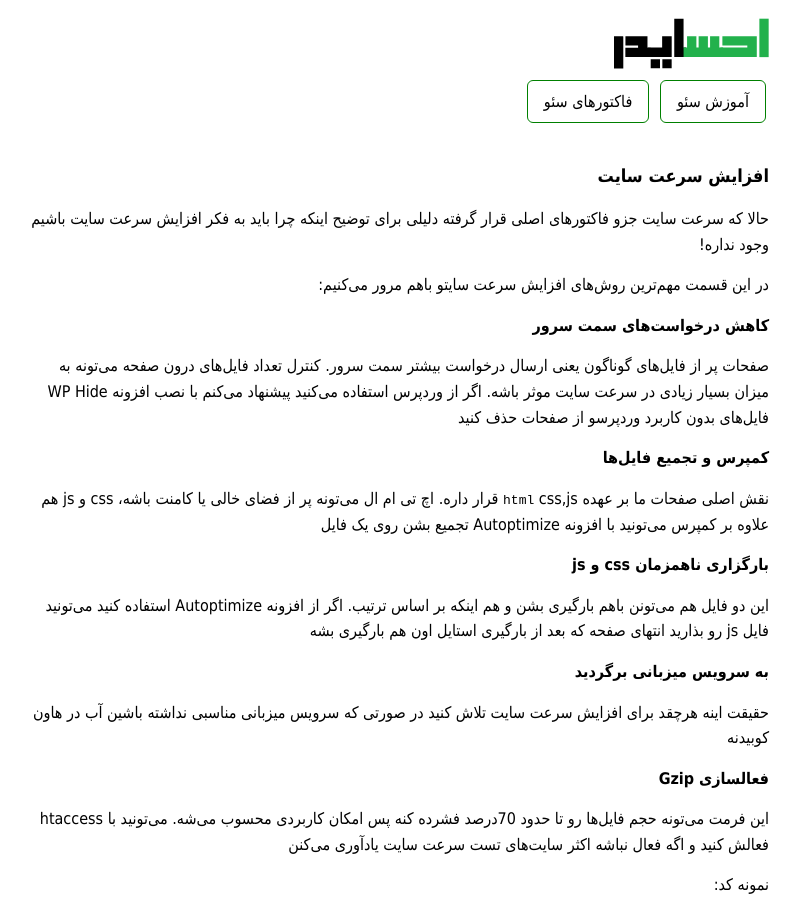
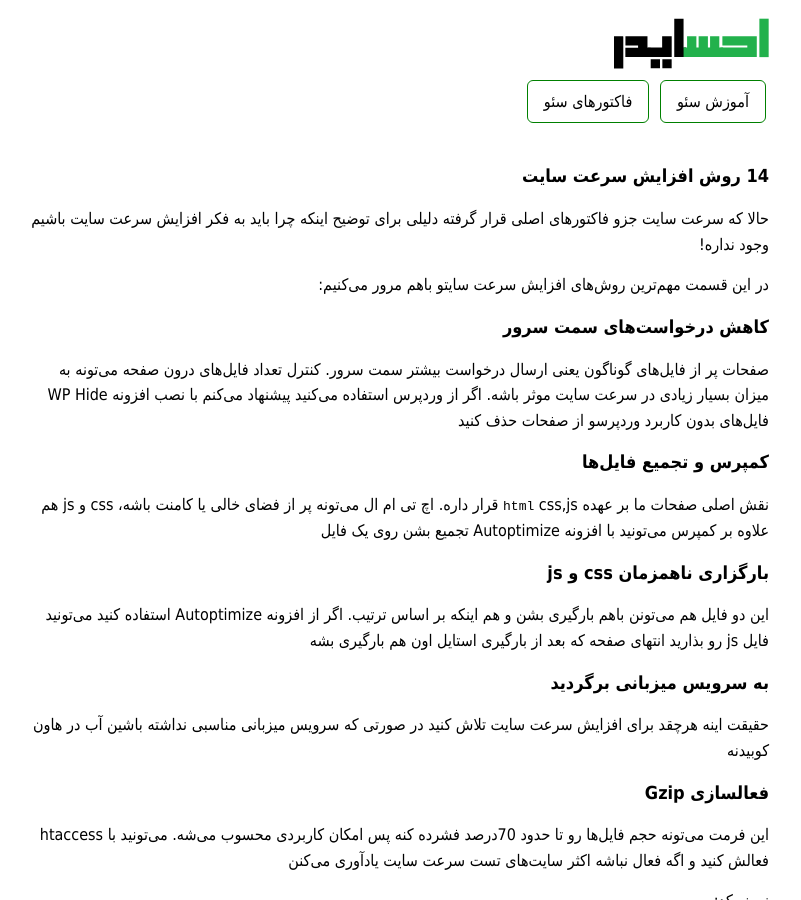
Before and after one commit to darkblog/darkblog.github.io, a Jekyll site: the page built from _posts/2021-5-2-speed-up-website.md, in a window 1280 px wide and 900 px high. Shown: the whole window, without its empty margins (241-1042 px from the left). Built offline with Jekyll 4.4.1, drawn with Linux system fonts in a browser that asks for light colours.

Commit message:
Update 2021-5-2-speed-up-website.md

````diff
--- a/_posts/2021-5-2-speed-up-website.md
+++ b/_posts/2021-5-2-speed-up-website.md
@@ -1,35 +1,35 @@
 ---
 layout: post
-title: افزایش سرعت سایت
+title: 14 روش افزایش سرعت سایت
 ---
 
 حالا که سرعت سایت جزو فاکتورهای اصلی قرار گرفته دلیلی برای توضیح اینکه چرا باید به فکر افزایش سرعت سایت باشیم وجود نداره!
 
 در این قسمت مهم‌ترین روش‌های افزایش سرعت سایتو باهم مرور می‌کنیم:
 
-**کاهش درخواست‌های سمت سرور**
+## کاهش درخواست‌های سمت سرور
 
 صفحات پر از فایل‌های گوناگون یعنی ارسال درخواست بیشتر سمت سرور. کنترل تعداد فایل‌های درون صفحه می‌تونه به میزان بسیار زیادی در سرعت سایت موثر باشه. اگر از وردپرس استفاده می‌کنید پیشنهاد می‌کنم با نصب افزونه WP Hide فایل‌های بدون کاربرد وردپرسو از صفحات حذف کنید
 
-**کمپرس و تجمیع فایل‌ها**
+## کمپرس و تجمیع فایل‌ها
 
 نقش اصلی صفحات ما بر عهده `html` css,js قرار داره. اچ تی ام ال می‌تونه پر از فضای خالی یا کامنت باشه، css و js هم علاوه بر کمپرس می‌تونید با افزونه Autoptimize تجمیع بشن روی یک فایل
 
-**بارگزاری ناهمزمان css و js**
+## بارگزاری ناهمزمان css و js
 
 این دو فایل هم می‌تونن باهم بارگیری بشن و هم اینکه بر اساس ترتیب. اگر از افزونه Autoptimize استفاده کنید می‌تونید فایل js رو بذارید انتهای صفحه که بعد از بارگیری استایل اون هم بارگیری بشه
 
-**به سرویس میزبانی برگردید**
+## به سرویس میزبانی برگردید
 
 حقیقت اینه هرچقد برای افزایش سرعت سایت تلاش کنید در صورتی که سرویس میزبانی مناسبی نداشته باشین آب در هاون کوبیدنه
 
-**فعالسازی Gzip**
+## فعالسازی Gzip
 
 این فرمت می‌تونه حجم فایل‌ها رو تا حدود 70درصد فشرده کنه پس امکان کاربردی محسوب می‌شه. می‌تونید با htaccess فعالش کنید و اگه فعال نباشه اکثر سایت‌های تست سرعت سایت یادآوری می‌کنن
 
 نمونه کد:
 
-<pre>
+```
 AddOutputFilterByType DEFLATE text/plain
 AddOutputFilterByType DEFLATE text/html
 AddOutputFilterByType DEFLATE text/xml
@@ -39,33 +39,33 @@ AddOutputFilterByType DEFLATE application/xhtml+xml
 AddOutputFilterByType DEFLATE application/rss+xml
 AddOutputFilterByType DEFLATE application/javascript
 AddOutputFilterByType DEFLATE application/x-javascript
-</pre>
+```
 
-**فعالسازی کش مرورگر**
+## فعالسازی کش مرورگر
 
 هر فایلی برای مرورگر شما فرستاده می‌شه یه زمان انقضا داره و اگه تنظیم نشه مثلا هربار که مجدد به صفحات از قبل بارگیری شده مراجعه می‌کنید بازم تصاویر و سایر فایل‌های مجدد بارگیری می‌شن که اصلا درست نیست
 
-**کاهش حجم تصاویر**
+## کاهش حجم تصاویر
 
 شما می‌تونید با ابزار فوتوشاب یا ابزارهای آنلاین براحتی تصاویر با کیفیت با حجم کم داشته باشید. تصاویر حجیم معمولا خیلی آزاردهنده هستن و استفاده از افزونه برای کاهش حجم تصاویر کار خوبی به نظر نمی‌رسه
 
-**از CDN استفاده کنید**
+## از CDN استفاده کنید
 
 شبکه تحویل محتوا می‌تونه فایل‌های سایتو روی سرورهای خودش ذخیره کنه و در اختیار کاربرها قرار بده که همین امر سبب کاهش بار سرور و افزایش سرعت چشمگیر می‌شه. در ایران بیشتر از کلودفلر و آروان کلود استفاده می‌شه
 
-**از هاست های پشتیبان استفاده کنید**
+## از هاست های پشتیبان استفاده کنید
 
 اگر می‌خواید یک فایل ویدیو آپلود کنید اصلا عاقلانه نیست روی هاست وردپرس اینکارو انجام بدید. می‌تونید روی نماشا آپلودش کنید و ازش استفاده کنید
 
-**جدا کردن css از html**
+## جدا کردن css از html
 
 با جدا کردن css از html می‌تونید حجم صفحاتو به میزان قابل توجهی کم کنید و با کش کردن css به افزایش سرعت صفحات کمک کنید
 
-**بارگذاری تنبل**
+## بارگذاری تنبل
 
 اگه تعداد تصاویر درون صفحات سایت شما زیاده و کاربر باید زمان زیادی صبر کنه تا کامل بارگیری بشن می‌تونید از تکنیک lazy loading یا برگذاری تنبل استفاده کنید تا کاربر وقتی اسکرول کنه بیاد پایین تصاویر اون قسمت براش فرستاده بشه. افزونه Autoptimize از این ویژگی پشتیبانی می‌کنه
 
-**افزونه‌های کمتر = سرعت بیشتر**
+## افزونه‌های کمتر = سرعت بیشتر
 
 اگه برای هرکاری یه افزونه نصب کردید احتمالا باید تجدید نظر کنید. فقط از افزونه‌های ضروری استفاده کنید و سایر مواردو حذف کنید. بیشتر افزونه‌ها به صفحات انواع فایل css و js اضافه می‌کنن که مفید هم نیستن
 
@@ -77,10 +77,10 @@ AddOutputFilterByType DEFLATE application/x-javascript
 
 مواردی که دستی قابل انجامه نیازی به افزونه ندارن. اگر تازه کار هم هستین بازم نترسید چون می‌تونید قبل از انجام تغییرات روی هر فایلی ازش پشتیبان تهیه کنید
 
-**کاهش ریدایرکت‌ها**
+## کاهش ریدایرکت‌ها
 
 افزایش ریدایرکت‌های درون سایت می‌تونه علاوه بر کاهش سرعت سایت، بودجه خزش ربات گوگل هم هدر بده. اگه آدرسی رو ریدایرکت کردید حتما برگردید و آدرس‌های درج شده درون سایتو ویرایش کنید یه آدرس جدید
 
-**کاهش اسکریپت‌های خارجی**
+## کاهش اسکریپت‌های خارجی
 
 استفاده از اسکریپت‌های مختلف آمارگیر و لایک شبکه‌های اجتماعی احتمالا به پیشرفت سایت شما کمکی نمی‌کنن
````
